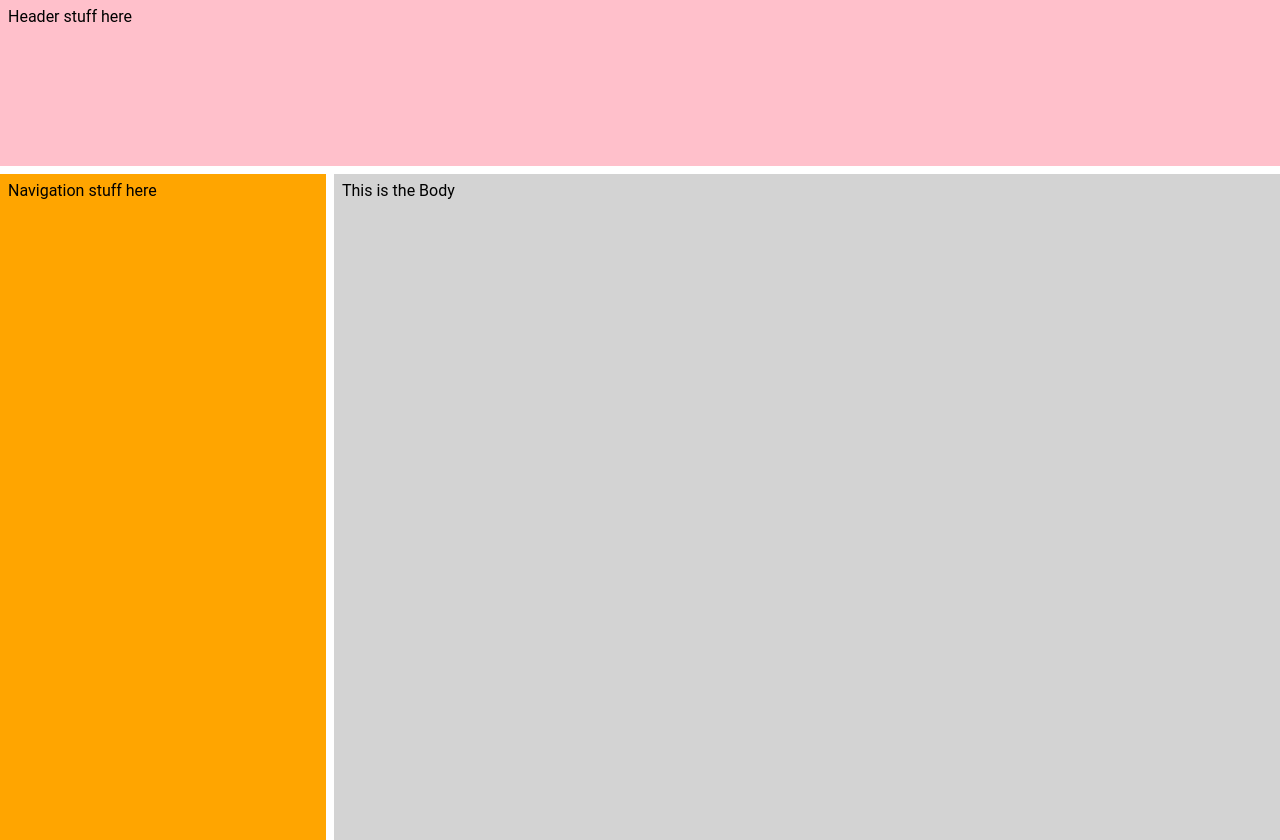
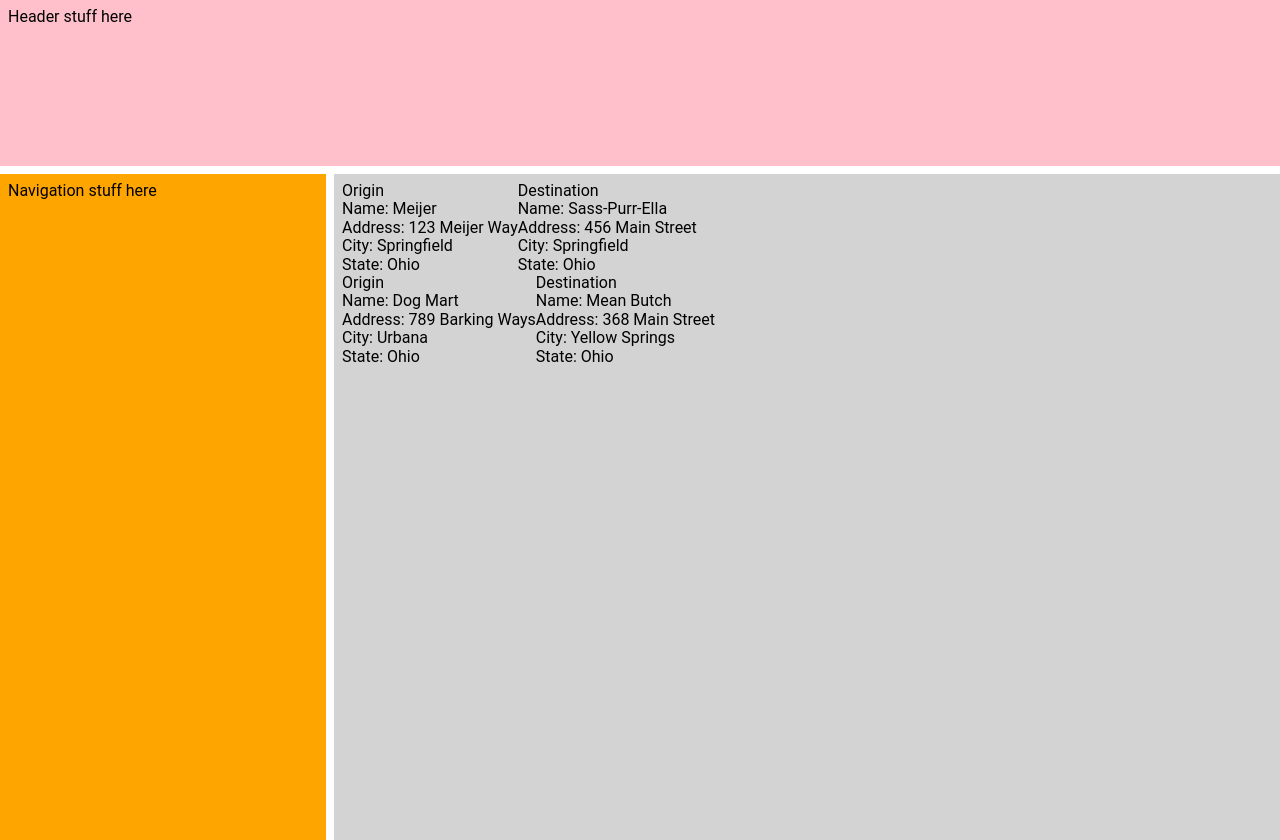
Before and after one commit to morrisjosephd/rovers, a React (Create React App) app: page / in a window 1280 px wide. Built offline with nearby package versions, Linux system fonts and the light colour scheme; what webfontloader would draw is missing.

Commit message:
render orders from App

```diff
--- a/src/components/App/App.js
+++ b/src/components/App/App.js
@@ -2,7 +2,7 @@ import React from 'react'
 import styled from 'styled-components'
 
 import BaseComponent from '../layout/BaseComponent'
-import Location from '../location/Location'
+import Order from '../order/Order'
 import colors from '../../styles/colors'
 import data from '../../fakeData'
 
@@ -23,7 +23,7 @@ export default () => (
         Navigation stuff here
       </BaseComponent>
       <BaseComponent className='body' backgroundColor={GRAY} style={styles.bodyPosition}>
-        This is the Body
+        {generateOrders(data)}
       </BaseComponent>
     </Wrapper>
   </div>
@@ -48,3 +48,9 @@ const styles = {
     width: `${BODY_WIDTH}`
   }
 }
+
+const generateKey = (id, index) => `${id}-${index}`
+
+const generateOrders= (data) => {
+  return data.map((order, index) => <Order key={generateKey(order.id, index)} order={order} />)
+}
--- a/src/fakeData.js
+++ b/src/fakeData.js
@@ -1,5 +1,6 @@
 export default [
   {
+    id: 1,
     origin: {
       name: 'Meijer',
       address: '123 Meijer Way',
@@ -15,5 +16,23 @@ export default [
     product: {
       name: 'Friskies Cat Chow'
     }
+  },
+  {
+    id: 2,
+    origin: {
+      name: 'Dog Mart',
+      address: '789 Barking Ways',
+      city: 'Urbana',
+      state: 'Ohio'
+    },
+    destination: {
+      name: 'Mean Butch',
+      address: '368 Main Street',
+      city: 'Yellow Springs',
+      state: 'Ohio'
+    },
+    product: {
+      name: 'Fluffy Pal Treats'
+    }
   }
 ]
```
Also changed, not shown: 1 other file (tests, documents, lock files or other folders).
